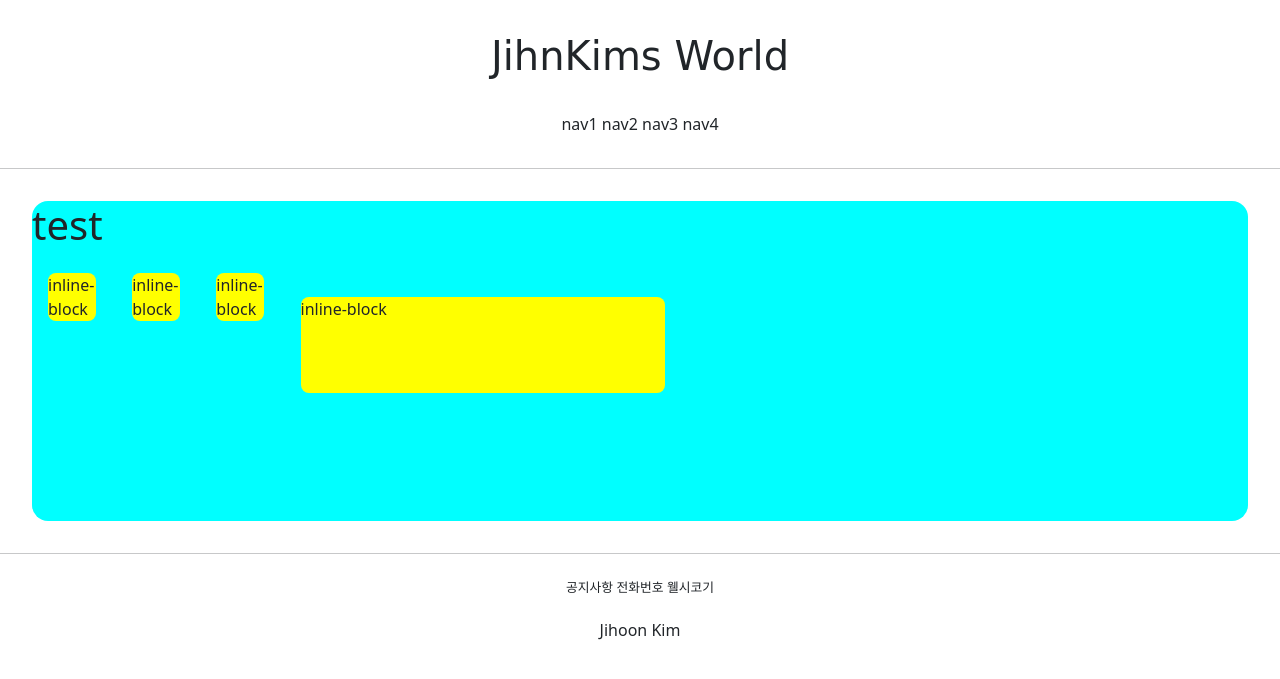
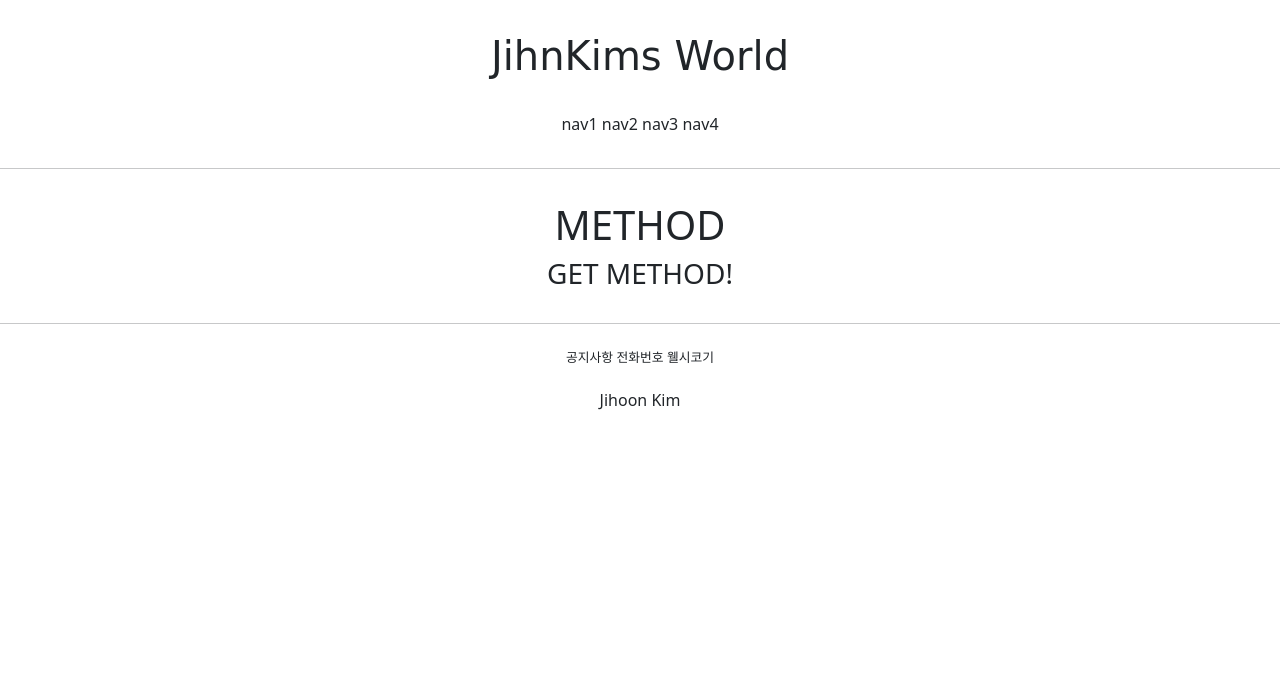
Before and after one commit to jihnkim/kjhweb, a Django app: page /accounts/hello_world/ in a window 1280 px wide. Shown: the top 679 px of the page. Run offline with Django 3.2, Linux system fonts and the light colour scheme; parts of the project's set-up code (start-up, migrations or seed data) failed here and were passed over; some web fonts are replaced.

Commit message:
7/08 get method

```diff
--- a/accountapp/templates/accountapp/hello_world.html
+++ b/accountapp/templates/accountapp/hello_world.html
@@ -2,32 +2,12 @@
 
 {% block content %}
 
-    <style>
 
-        .testing{
-            background-color: yellow;
-            height : 48px;
-            width: 48px;
-            border-radius: .5rem;
-            margin: 1rem;
-        }
+    <div style="margin: 2rem; text-align: center">
+        <h1>METHOD</h1>
 
-    </style>
+        <h3>{{ text }}</h3>
 
-
-    <div style="height: 20rem;
-         background-color: aqua;
-         border-radius: 1rem;
-         margin: 2rem;
-         overflow: scroll">
-        <h1>
-            test
-        </h1>
-
-    <div class = "testing" style="display: inline-block">inline-block</div>
-    <div class = "testing" style="display: inline-block; width: 3rem; height: 3rem">inline-block</div>
-    <div class = "testing" style="display: inline-block; width: 3em; height: 3em">inline-block</div>
-    <div class = "testing" style="display: inline-block; width: 30%; height: 30%">inline-block</div>
     </div>
 
 {% endblock %}
--- a/accountapp/views.py
+++ b/accountapp/views.py
@@ -4,4 +4,9 @@ from django.shortcuts import render
 # Create your views here.
 
 def hello_world(request):
-    return render(request, 'accountapp/hello_world.html')
+    if request.method == 'POST':
+        return render(request, 'accountapp/hello_world.html',
+                      context={'text': 'POST METHOD!'})
+    else:
+        return render(request, 'accountapp/hello_world.html',
+                      context={'text': 'GET METHOD!'})
```
